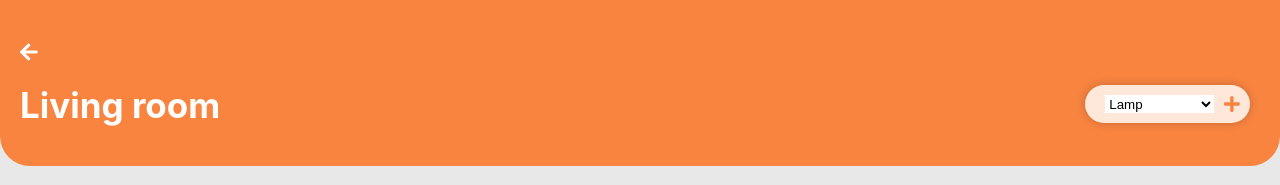
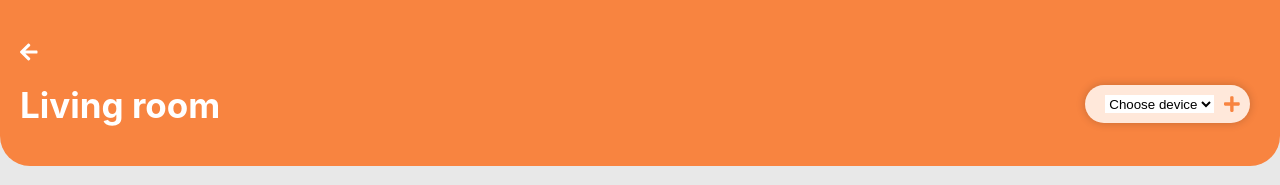
Before and after one commit to OlgaMilczek/move-closer-recruitment, a React (Create React App) app in the folder smart-home/: page /move-closer-recruitment/room/0 in a window 1280 px wide. Both pictures are taken after a click on the button 1232 px from the left and 104 px from the top of the page. Shown: the top 185 px of the page. Built offline with nearby package versions, Linux system fonts and the light colour scheme.

Commit message:
Update Readme, adding comments for better code understending

```diff
--- a/smart-home/src/components/DeviceInput.js
+++ b/smart-home/src/components/DeviceInput.js
@@ -1,5 +1,6 @@
 import { useRef, useEffect } from 'react';
 
+//Import React components.
 import AddButton from './AddButton';
 
 import availableDevices from '../available-devices';
@@ -24,7 +25,7 @@ function DeviceInput({ addDevice, isDeviceAdded, setIsDeviceAdd, deviceName, set
         };
     });
 
-    const defaultOptionValue = <option value="" key = {0} disabled = {true} hidden = {true}>Choose device</option>;
+    const defaultOptionValue = <option value="" key = {0} disabled = {true} >Choose device</option>;
     deviceOption.push(defaultOptionValue);
 
     for (let propName in availableDevices) {
@@ -37,7 +38,7 @@ function DeviceInput({ addDevice, isDeviceAdded, setIsDeviceAdd, deviceName, set
         return <AddButton onClick = {() => setIsDeviceAdd(true)} />;
     } else {
         return <div className='display__flex' ref={cancelInput}>
-            <select className='margin-left-right-1' onChange = {(e) => setDeviceName(e.target.value)}>
+            <select className='margin-left-right-1' value = {deviceName} onChange = {(e) => setDeviceName(e.target.value)}>
                 {deviceOption}
             </select>
             <AddButton onClick = {() => addDevice(deviceName)} />
--- a/smart-home/src/components/RoomPage.css
+++ b/smart-home/src/components/RoomPage.css
@@ -16,6 +16,7 @@
   font-size: 2rem;
   color: currentColor;
   margin-top: 2rem;
+  width: fit-content;
 }
 
 .room-page__name {
@@ -48,4 +49,5 @@ select {
 select:hover,
 select:active {
   outline: none;
+  padding: .5rem;
 }
--- a/smart-home/src/components/RoomPage.js
+++ b/smart-home/src/components/RoomPage.js
@@ -1,5 +1,4 @@
 import { useState } from 'react';
-
 import { Link } from 'react-router-dom';
 
 import * as actions from '../actions';
@@ -7,6 +6,7 @@ import * as actions from '../actions';
 import { FontAwesomeIcon } from '@fortawesome/react-fontawesome';
 import { faArrowLeft } from '@fortawesome/free-solid-svg-icons';
 
+//Import React components.
 import DeviceCard from './DeviceCard';
 import DeviceInput from './DeviceInput';
 
@@ -28,7 +28,7 @@ function RoomPage({ match }, homeState, dispatch) {
 
     const addDevice = () => {
         if (deviceName === '') {
-            alert('Enter room name');
+            alert('Enter device name');
         } else {
             setIsDeviceAdded(false);
             dispatch(actions.addDeviceAction(currentRoomId, deviceName));
--- a/smart-home/src/state-manager/class-model.js
+++ b/smart-home/src/state-manager/class-model.js
@@ -7,8 +7,8 @@ import availableDevices from '../available-devices';
 class Device {
 
     constructor(name) {
-        /*Device constructor get three arguments name:
-        string, slider: boolean, isNonToggled: boolean
+        /*Device constructor get one arguments name:
+        string, rest of arguments are taken from availableDevices file.
         Device is immerable class to ensure state immutable*/
         if (availableDevices[name] === undefined) {
             throw new Error('No such device!');
@@ -126,6 +126,7 @@ class Home {
 
     createDefaultRoom(name) {
         //Function to create room example
+        //Can be only run by constructor.
         let defaultRoom = new Room(name);
         let fridge = new Device('Fridge');
         let lamp = new Device('Lamp');
```
Also changed, not shown: 2 other files (tests, documents, lock files or other folders).
